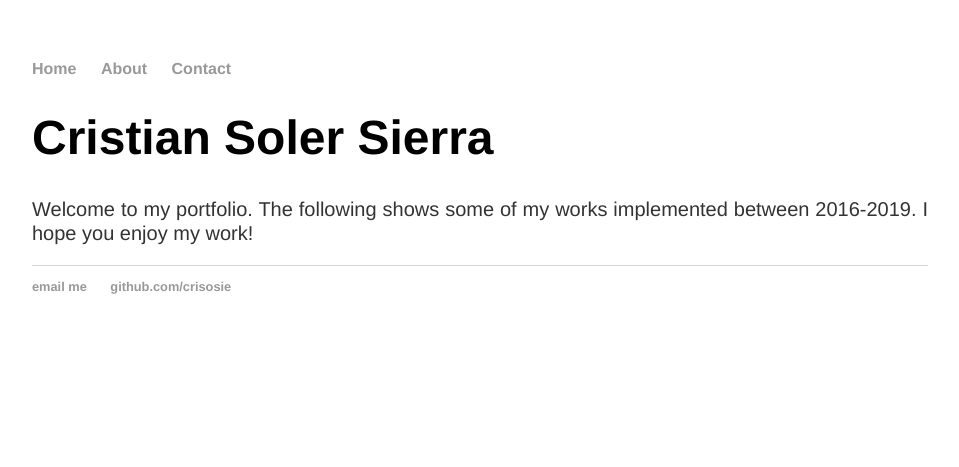
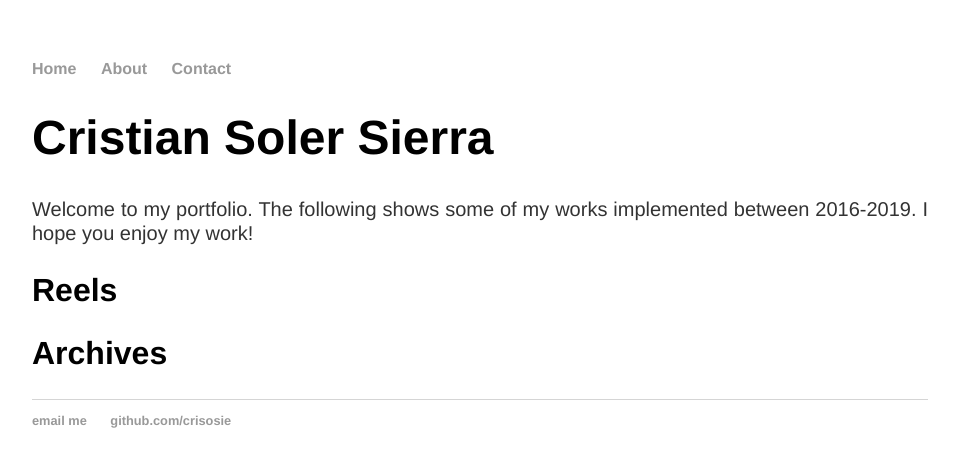
Before and after one commit to crisosie/crisosie.github.io, a Jekyll site: the page built from index.html, in a window 1280 px wide. Shown: the top 467 px of the page, without its empty margins (160-1119 px from the left). Built offline with Jekyll 4.4.1, drawn with Linux system fonts in a browser that asks for light colours.

Commit message:
index with subtitles

```diff
--- a/index.html
+++ b/index.html
@@ -6,4 +6,6 @@ title: Cristian Soler Sierra
 	<h1>Cristian Soler Sierra</h1>
 	<p>Welcome to my portfolio. The following shows some of my works implemented
 		between 2016-2019. I hope you enjoy my work!</p>
+	<h2>Reels</h2>
+	<h2>Archives</h2>
 </div><!-- /.blurb -->
```
